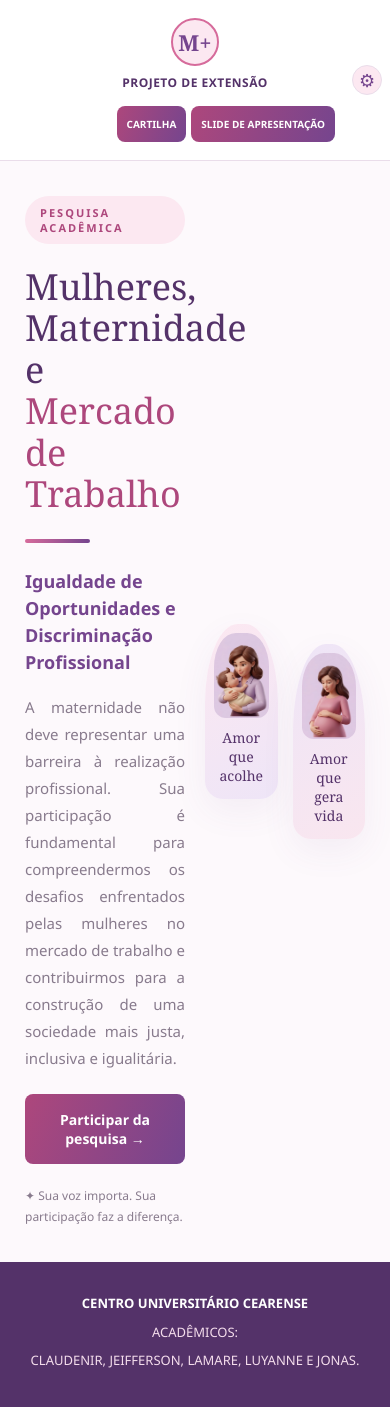
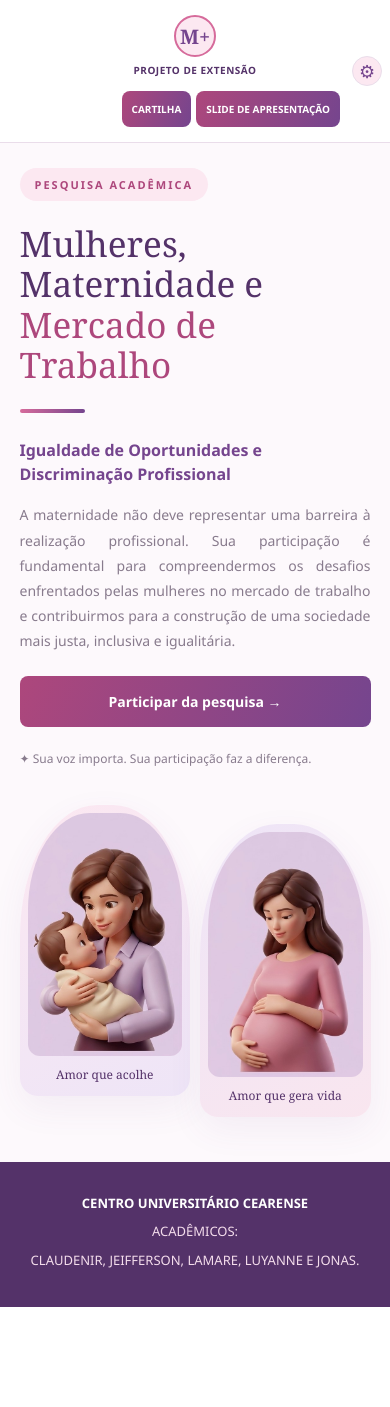
Before and after one commit to juniorrdantas/mulheres-maternidade, a FastAPI app: page / in a window 390 px wide. After the commit the page ends 1307 px from the top, so only its background shows below. Run offline with FastAPI, Linux system fonts and the light colour scheme; some libraries are stand-ins or nearby versions.

Commit message:
Corrige layout do cabecalho no celular

```diff
--- a/static/style.css
+++ b/static/style.css
@@ -614,7 +614,7 @@ a {
 }
 
 /* ======================================
-   CELULARES (Ajuste exato: Logo em cima, os 3 botões na mesma linha embaixo)
+   CELULARES (Logotipo em cima, botões e engrenagem na mesma linha embaixo)
 ====================================== */
 
 @media (max-width: 700px) {
@@ -623,9 +623,10 @@ a {
         display: flex;
         flex-direction: column;
         align-items: center;
-        gap: 15px;
+        gap: 12px;
         padding: 18px 15px;
         min-height: auto;
+        position: relative; /* Mantém para posicionamento seguro se necessário */
     }
 
     .marca {
@@ -635,7 +636,7 @@ a {
         text-align: center;
         gap: 8px;
         width: 100%;
-        margin-bottom: 0;
+        margin-bottom: 2px;
     }
 
     .emblema {
@@ -656,55 +657,172 @@ a {
         margin-top: 2px;
     }
 
-    /* CONTÊINER QUE AGRUPA OS TRÊS ITENS JUNTOS NA MESMA LINHA */
+    /* Cartilha, Slide e Engrenagem juntos e alinhados na mesma linha */
+
     .acoes-topo {
         width: 100%;
         display: flex;
-        flex-wrap: nowrap;
         align-items: center;
         justify-content: center;
-        gap: 6px;
+        gap: 8px;
         margin: 0;
-        padding: 0;
+        padding: 0; /* Remove padding antigo */
     }
 
     .acoes-topo .botao-documento {
-        min-height: 34px;
-        padding: 6px 10px;
-        font-size: 9.5px;
+        min-height: 36px;
+        padding: 8px 14px;
+        font-size: 10px;
         white-space: nowrap;
     }
 
-    /* ENGRENAGEM NA MESMA LINHA DOS OUTROS DOIS BOTÕES */
     .botao-admin {
-        position: static;
+        position: static; /* Sai do posicionamento absoluto e entra na linha junto com os botões */
         top: auto;
         bottom: auto;
         right: auto;
         transform: none;
         margin-left: 0;
-        width: 32px;
-        height: 32px;
-        font-size: 16px;
+        width: 34px;
+        height: 34px;
+        font-size: 17px;
         flex-shrink: 0;
     }
 
     .botao-admin:hover {
-        transform: rotate(45deg);
+        transform: rotate(45deg); /* Remove o translateY para não bugar na linha */
+    }
+
+    main {
+        padding: 25px 5%;
+    }
+
+    .apresentacao {
+        grid-template-columns: 1fr;
+        gap: 15px;
+    }
+
+    .texto-apresentacao h1 {
+        font-size: clamp(32px, 9vw, 42px);
+    }
+
+    .subtitulo {
+        font-size: 16px;
+    }
+
+    .descricao {
+        font-size: 14px;
+    }
+
+    .botao-principal {
+        display: block;
+        width: 100%;
+        text-align: center;
+    }
+
+    .ilustracao {
+        min-height: auto;
+        padding: 20px 0 40px;
+    }
+
+    .ilustracoes-maternidade {
+        gap: 10px;
+    }
+
+    .ilustracao-card {
+        padding: 8px;
+    }
+
+    .ilustracao-card:nth-child(2) {
+        transform: translateY(20px);
+    }
+
+    .ilustracao-card:nth-child(2):hover {
+        transform: translateY(15px);
+    }
+
+    .ilustracao-legenda {
+        font-size: 12px;
+    }
+
+    .tela-pesquisa {
+        padding: 10px 0 30px;
+    }
+
+    .cabecalho-pesquisa {
+        padding: 20px 5px;
+    }
+
+    .cabecalho-pesquisa h1 {
+        font-size: 27px;
+    }
+
+    .questionario,
+    .tela-pesquisa .questionario {
+        padding: 25px 18px;
+    }
+
+    .titulo-formulario h2 {
+        font-size: 24px;
+    }
+
+    .grade {
+        grid-template-columns: 1fr;
+        gap: 0;
+    }
+
+    input,
+    select,
+    textarea {
+        font-size: 16px;
+    }
+
+    .container {
+        margin: 25px auto;
+        padding: 15px;
+    }
+
+    .container form {
+        padding: 25px 18px;
+    }
+
+    table {
+        font-size: 12px;
     }
 }
 
 /* ======================================
-   CELULARES PEQUENOS (Ajuste proporcional para telas menores)
+   CELULARES PEQUENOS
 ====================================== */
 
 @media (max-width: 430px) {
+
+    .topo {
+        padding: 15px 10px;
+    }
+
+    .marca {
+        gap: 6px;
+    }
+
+    .emblema {
+        width: 42px;
+        height: 42px;
+        font-size: 20px;
+    }
+
+    .marca strong {
+        font-size: 10px;
+        letter-spacing: 0.5px;
+    }
+
     .acoes-topo {
-        gap: 5px;
+        gap: 6px;
     }
 
     .acoes-topo .botao-documento {
-        padding: 6px 8px;
+        min-height: 32px;
+        padding: 6px 10px;
         font-size: 9px;
     }
 
@@ -716,8 +834,17 @@ a {
 }
 
 @media (max-width: 350px) {
+
+    .marca strong {
+        font-size: 9px;
+    }
+
+    .acoes-topo {
+        gap: 4px;
+    }
+
     .acoes-topo .botao-documento {
-        padding: 5px 6px;
-        font-size: 8px;
+        padding: 6px 6px;
+        font-size: 8.5px;
     }
 }
```
